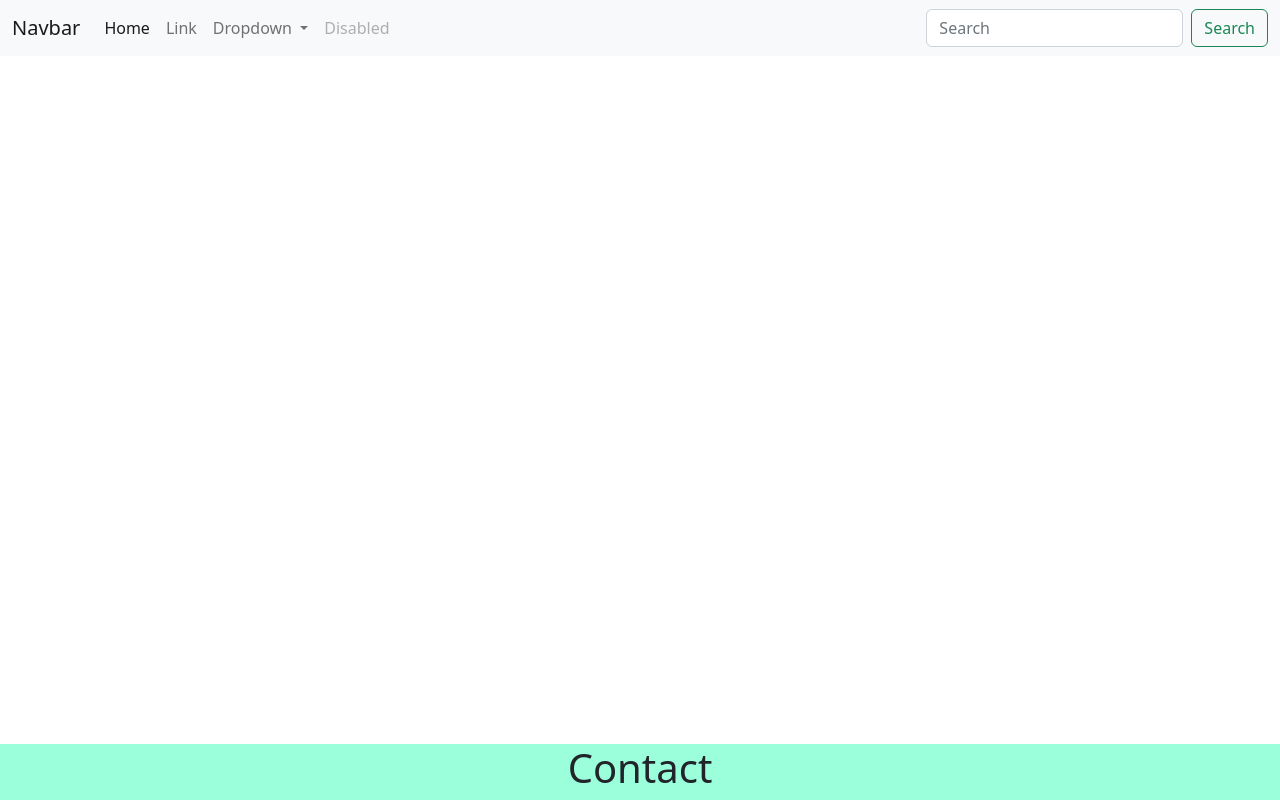
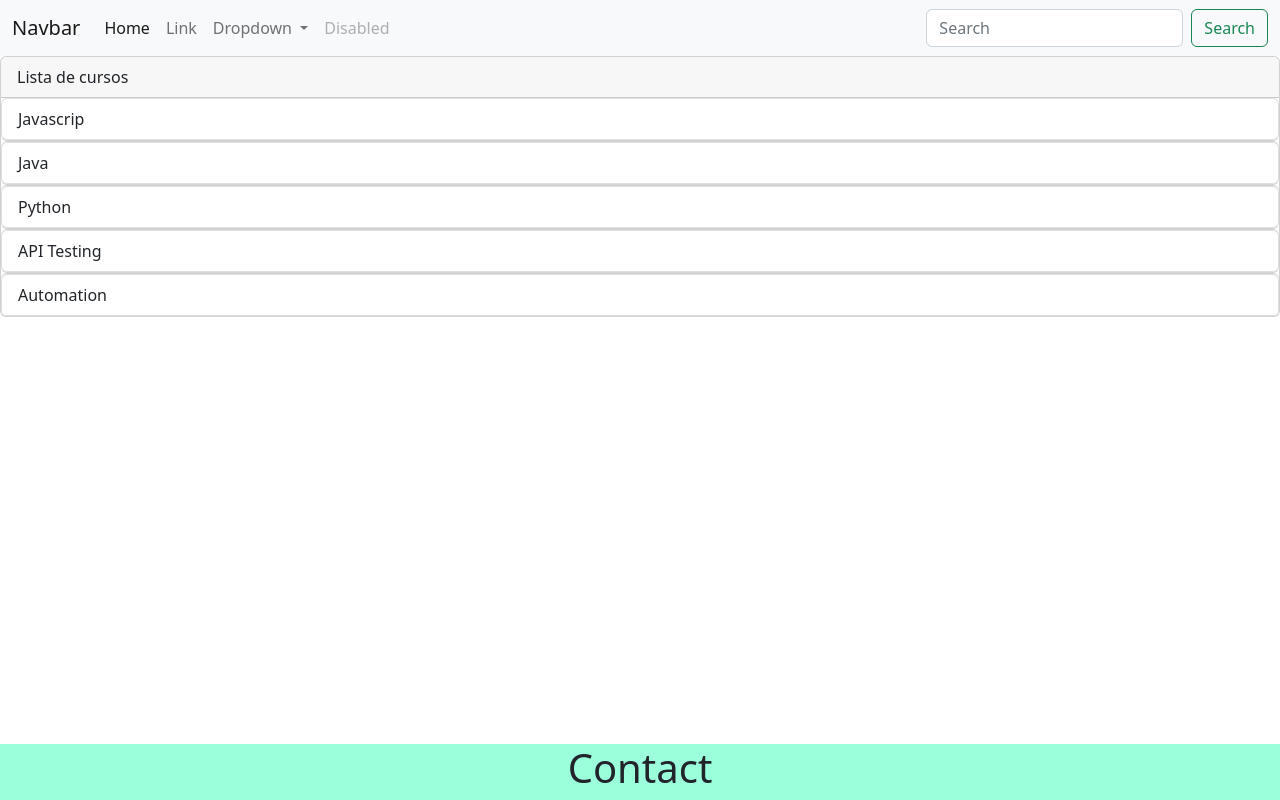
Before and after one commit to josh-hrr/full-stack1, an Angular app: page / in a window 1280 px wide. Built offline with nearby package versions, Linux system fonts and the light colour scheme.

Commit message:
testing the *ngFor directive

```diff
--- a/src/app/app.component.html
+++ b/src/app/app.component.html
@@ -1,3 +1,15 @@
 <app-header></app-header>
 <app-footer></app-footer>
+
+<div class="card">
+    <div class="card-header">
+        Lista de cursos
+    </div>
+        <ul class="list-group" *ngFor="let curso of listaDeCursos">
+            <li class="list-group-item">
+                {{curso}}
+            </li>
+        </ul>
+</div>
+
 <router-outlet></router-outlet>
--- a/src/app/app.component.ts
+++ b/src/app/app.component.ts
@@ -7,4 +7,18 @@ import { Component } from '@angular/core';
 })
 export class AppComponent {
   title = 'angular-udemy';
+
+  listaDeCursos:String[] = ["Javascrip", "Java", "Python", "API Testing", "Automation"];
+  constructor() {
+    testing();
+  }
+
 }
+
+function testing(){
+  let test:string[] = ["a", "b", "c"];
+
+  for(let t of test){
+    console.log(t);
+  }
+}
```
